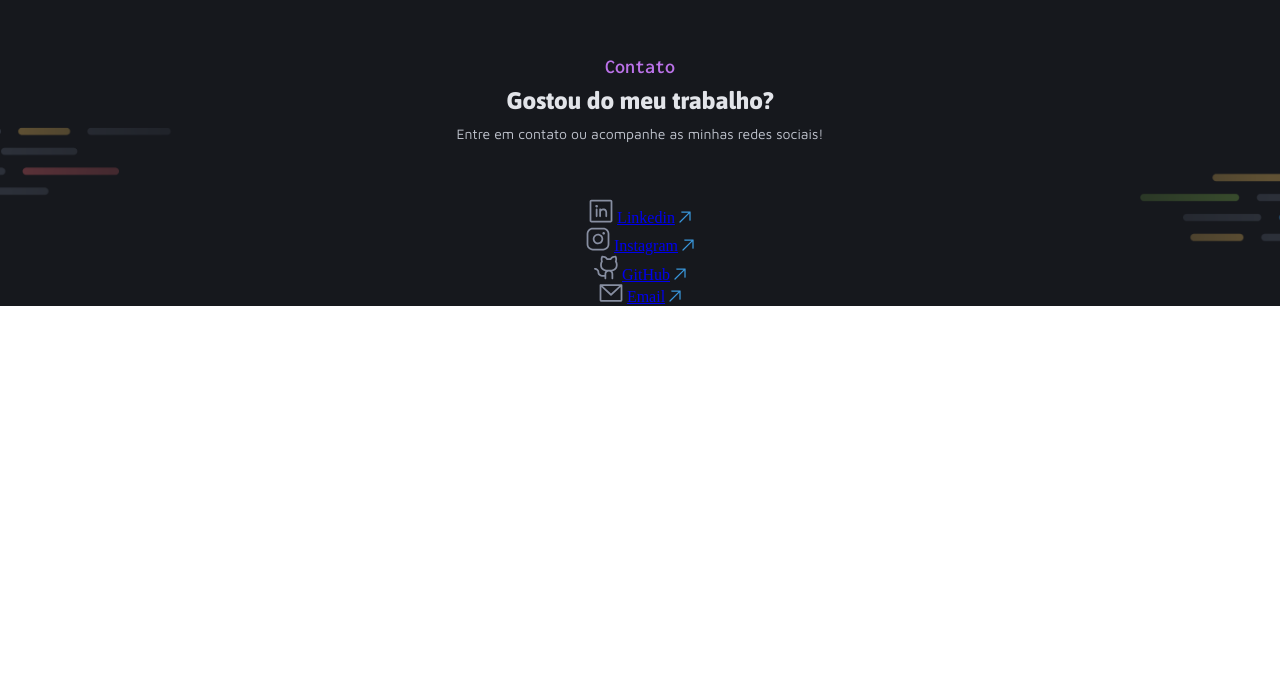
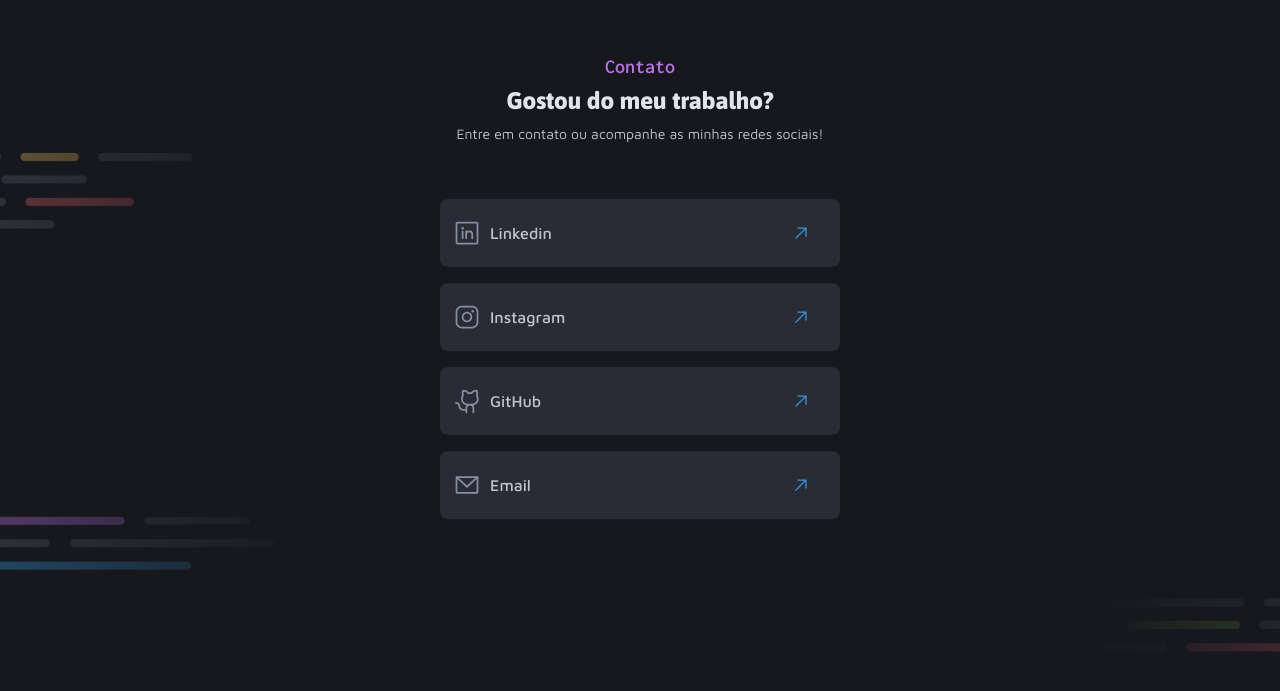
Before and after one commit to xXBrunoRochaXx/Desafio02, a plain HTML site: page index.html in a window 1280 px wide. Shown: the part 2205-2896 px from the top of the page. Before the commit the page ends 2511 px from the top, so only its background shows below. Drawn offline with Linux system fonts and the light colour scheme.

Commit message:
alterações finais adicionadas

```diff
--- a/styles/footer.css
+++ b/styles/footer.css
@@ -1,7 +1,7 @@
 footer{
   background-image: url(/assets/Background_Contacts.png);
   background-size: cover;
-
+  padding-bottom: 200px;
   .header{
     padding-top: 128px;
 
@@ -28,5 +28,41 @@ footer{
     flex-direction: column;
     align-items: center;
 
+
+
+    gap: 16px;
+
+    &>.links{
+      display: flex;
+
+      align-items: center;
+
+      /* gap: 16px; */
+
+      width: 400px;
+      height: 68px;
+      background-color: var(--gray-300);
+      border-radius: 8px;
+
+      position: relative;
+
+      img:nth-child(1){
+        position: absolute;
+        left: 15px;
+      }
+
+      a:nth-child(2){
+        position: absolute;
+        left: 50px;
+        text-decoration: none;
+        color: var(--gray-500);
+        font: var(--social);
+      }
+
+      img:nth-child(3){
+        position: absolute;
+        left: 355px;
+      }
+    }
   }
 }
```
